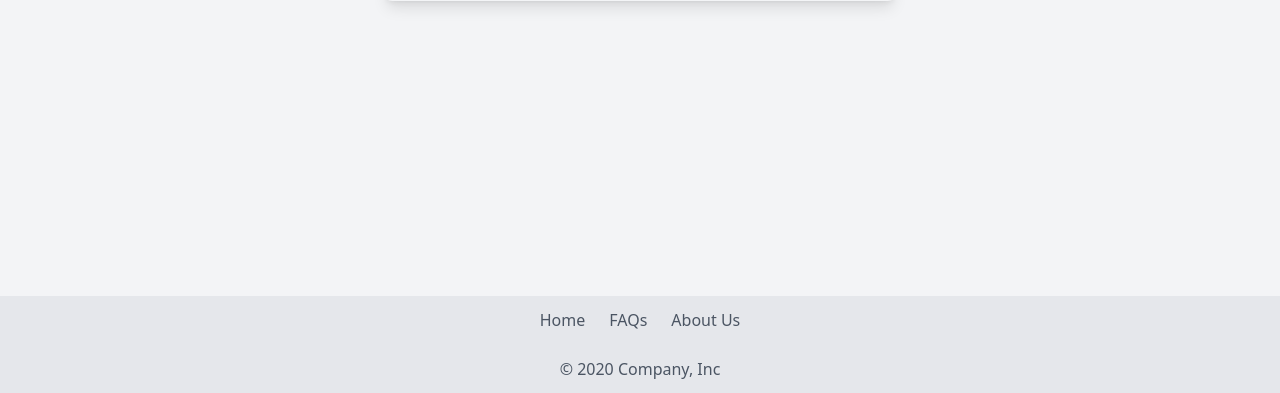
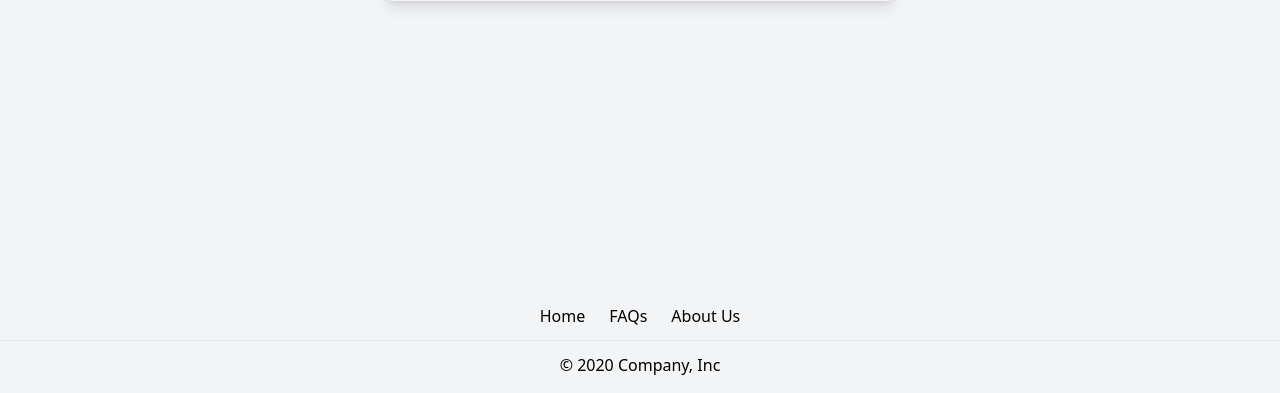
Before and after one commit to BladEvgen/Control-app, a Django app: template backend/templates/upload_file.html in a window 1280 px wide. Shown: the part 407-800 px from the top of the page. Run offline with Django 5.2, Linux system fonts and the light colour scheme; the template is opened without the code that fills it: most values are stand-ins (such as "Sample title", 1, 10 or a date in 2020); some libraries are stand-ins or nearby versions.

Commit message:
Update footer.html

```diff
--- a/backend/templates/components/footer.html
+++ b/backend/templates/components/footer.html
@@ -1,20 +1,22 @@
 <div style="position: fixed; bottom: 0; width: 100%;">
-    <footer class="py-3 bg-gray-200">
+    <footer class="py-4 bg-footer-light text-text-dark dark:bg-background-dark dark:text-text-light mt-auto">
         <div class="container mx-auto">
-            <ul class="flex justify-center border-b pb-3 mb-3">
-                <li class="mr-6">
-                    <a href="/" class="text-gray-600 hover:text-gray-800">Home</a>
-                </li>
-                <li class="mr-6">
-                    <a href="/" class="text-gray-600 hover:text-gray-800">FAQs</a>
-                </li>
-                <li>
-                    <a href="/" class="text-gray-600 hover:text-gray-800">About Us</a>
-                </li>
-            </ul>
-            <p class="text-center text-gray-600">
-                © <span id="currentYear">{{current_year}}</span> Company, Inc
-            </p>
+            <div class="flex justify-center border-b border-text-dark dark:border-text-light pb-3 mb-3">
+                <div class="mr-6">
+                    <a href="/"
+                        class="text-text-dark hover:text-primary dark:text-text-light dark:hover:text-primary-light">Home</a>
+                </div>
+                <div class="mr-6">
+                    <a href="/"
+                        class="text-text-dark hover:text-primary dark:text-text-light dark:hover:text-primary-light">FAQs</a>
+                </div>
+                <div>
+                    <a href="/"
+                        class="text-text-dark hover:text-primary dark:text-text-light dark:hover:text-primary-light">About
+                        Us</a>
+                </div>
+            </div>
+            <p class="text-center text-text-dark dark:text-text-light">© {{ current_year }} Company, Inc</p>
         </div>
     </footer>
 </div>
```
